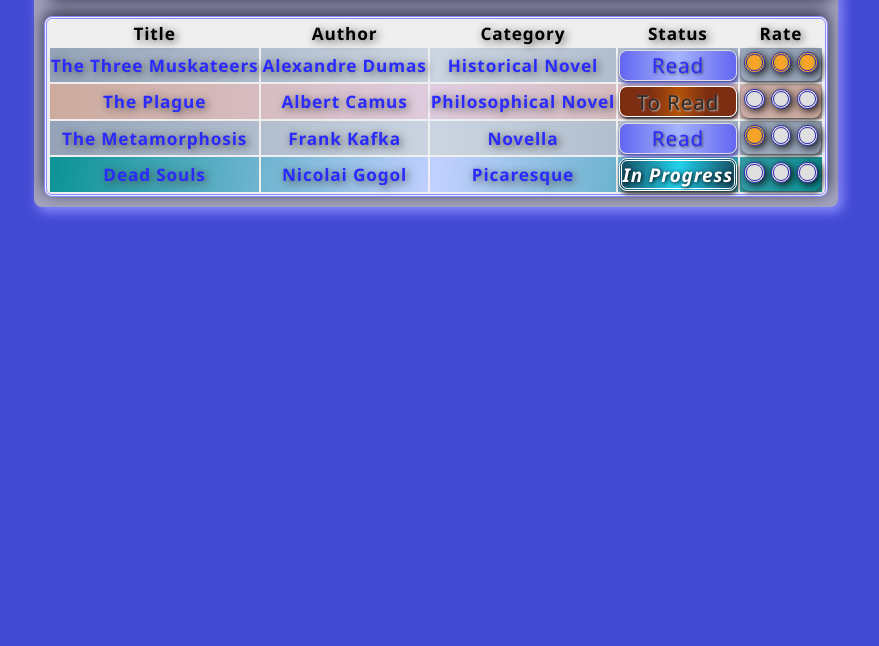
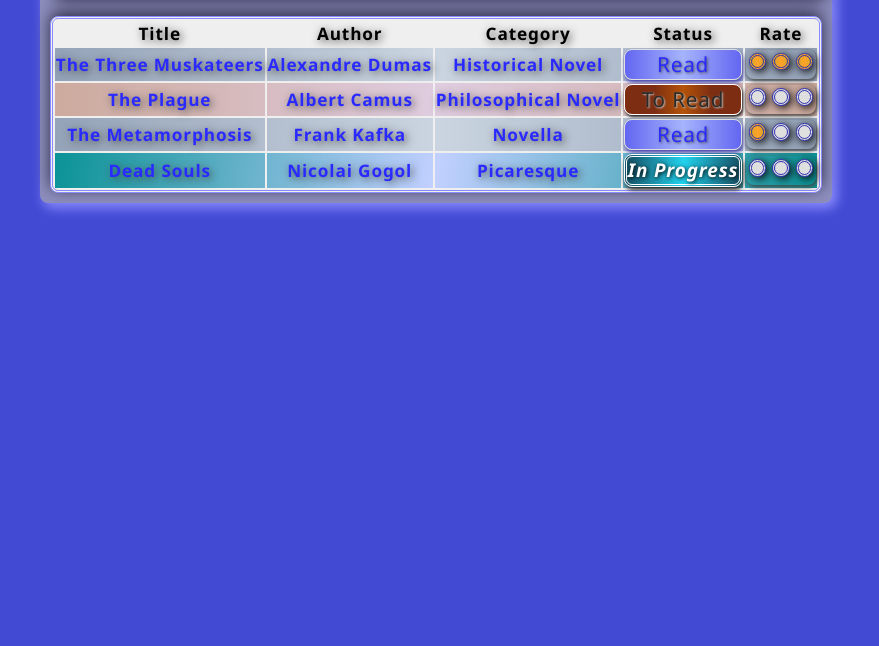
Before and after one commit to g4-codeguy/fcc-web-design, a plain HTML site: page book-inventory-app/index.html in a window 1280 px wide. Shown: the part 154-800 px from the top of the page, without its empty margins (204-1083 px from the left). Drawn offline with Linux system fonts and the light colour scheme.

Commit message:
Update styles.css

```diff
--- a/book-inventory-app/styles.css
+++ b/book-inventory-app/styles.css
@@ -3,6 +3,7 @@
 }
 
 body {
+  width: 100vw;
   margin: 0 auto;
   display: flex;
   justify-content: center;
@@ -15,13 +16,13 @@
 }
 
 #container {
+  min-width: 400px;
   margin: 40px auto;
   border: none;
   padding: 5px 10px;
   box-shadow: 4px 4px 12px 1px #8d8dff;
   border-radius: 8px;
-  background-color: #a4a4bf;
-
+  background-color: #8f8fbf;
 }
 
 h1 {
@@ -95,8 +96,8 @@
   box-shadow: 2px 2px 8px #0a0a0a;
   margin: 3px;
   padding: 0.025em;
-  width: 1.2em;
-  min-height: 1.2em;
+  width: 1em;
+  height: 1em;
   background-color: #dfdfdf;
 }
 
```
